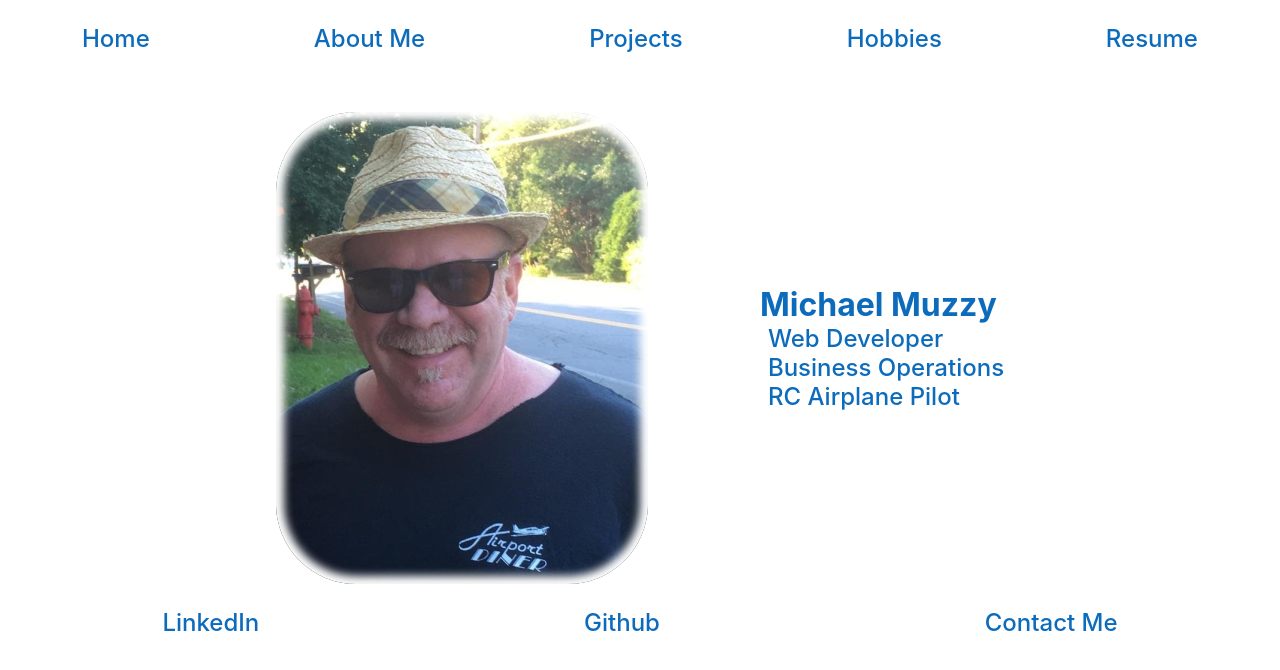
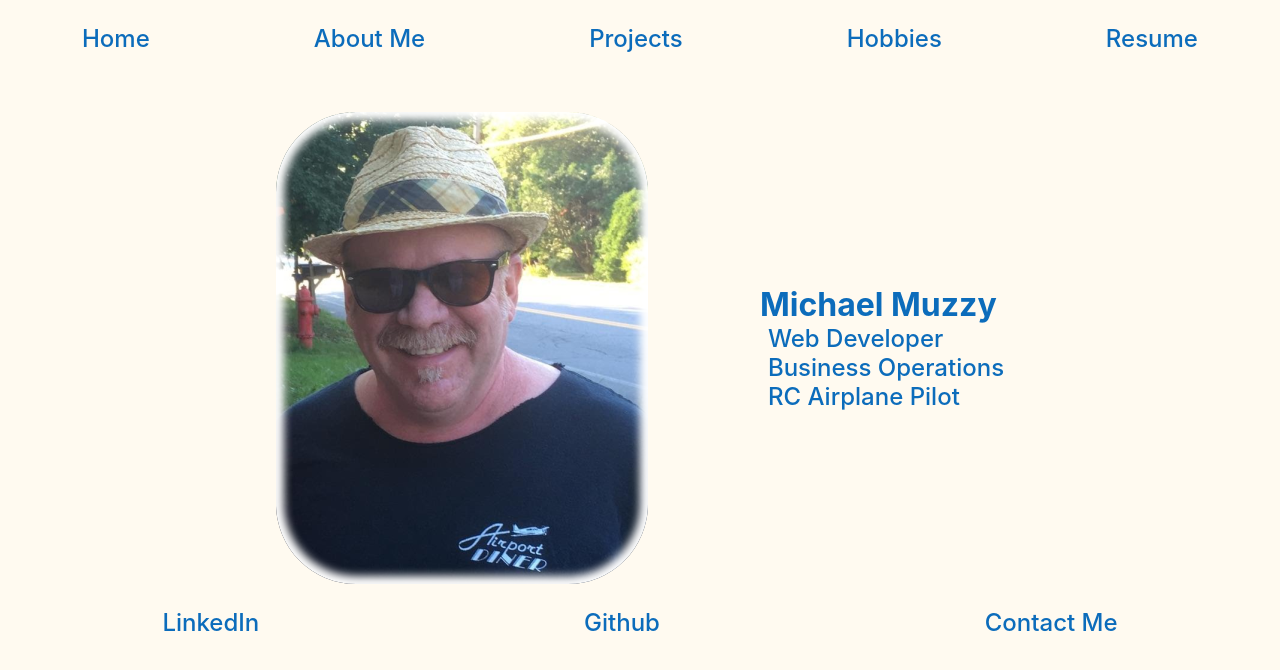
Before and after one commit to foxflyer40/Michael-Muzzy-portfolio, a React (Create React App) app in the folder client/: page / in a window 1280 px wide. Shown: the top 670 px of the page. Built offline with nearby package versions, Linux system fonts and the light colour scheme.

Commit message:
Update App.css

```diff
--- a/client/src/App.css
+++ b/client/src/App.css
@@ -2,11 +2,13 @@
 
 html, body {
    height: 100%;
+   background-color: floralwhite;
 }
 
 #body {
    display: flex;
    flex-direction: column;
+   background-color: floralwhite;
 }
 
 #content {
@@ -20,7 +22,7 @@ html, body {
    top: 0;
    left: 0;
    width: 100%;
-   background-color: #FFF;
+   background-color: floralwhite;
    z-index: 99;
 }
 
@@ -30,6 +32,7 @@ html, body {
    margin-top: 1em;
    margin-bottom: 1em;
    font-size: x-large;
+   background-color: floralwhite;
 }
 
 .bannerSelector {
@@ -55,6 +58,7 @@ html, body {
    justify-content: center;
    align-items: center;
    color: rgb(12, 108, 187);
+   background-color: floralwhite;
 }
 
 @media screen and (max-width: 770px) {
@@ -248,7 +252,7 @@ label {
    z-index: 3000;
    position: absolute;
    top: 0em;
-   background-color: rgba(0, 0, 0, .8);
+   background-color: rgba(92, 73, 33, 0.924);
    justify-items: center;
    align-items: center;
    margin: 1% 5% 9%;
@@ -295,6 +299,7 @@ align-content: flex-start;
    margin-top: 1em;
    margin-bottom: 1em;
    font-size: x-large;
+   background-color: floralwhite;
 }
 
 .footerSelector {
```
